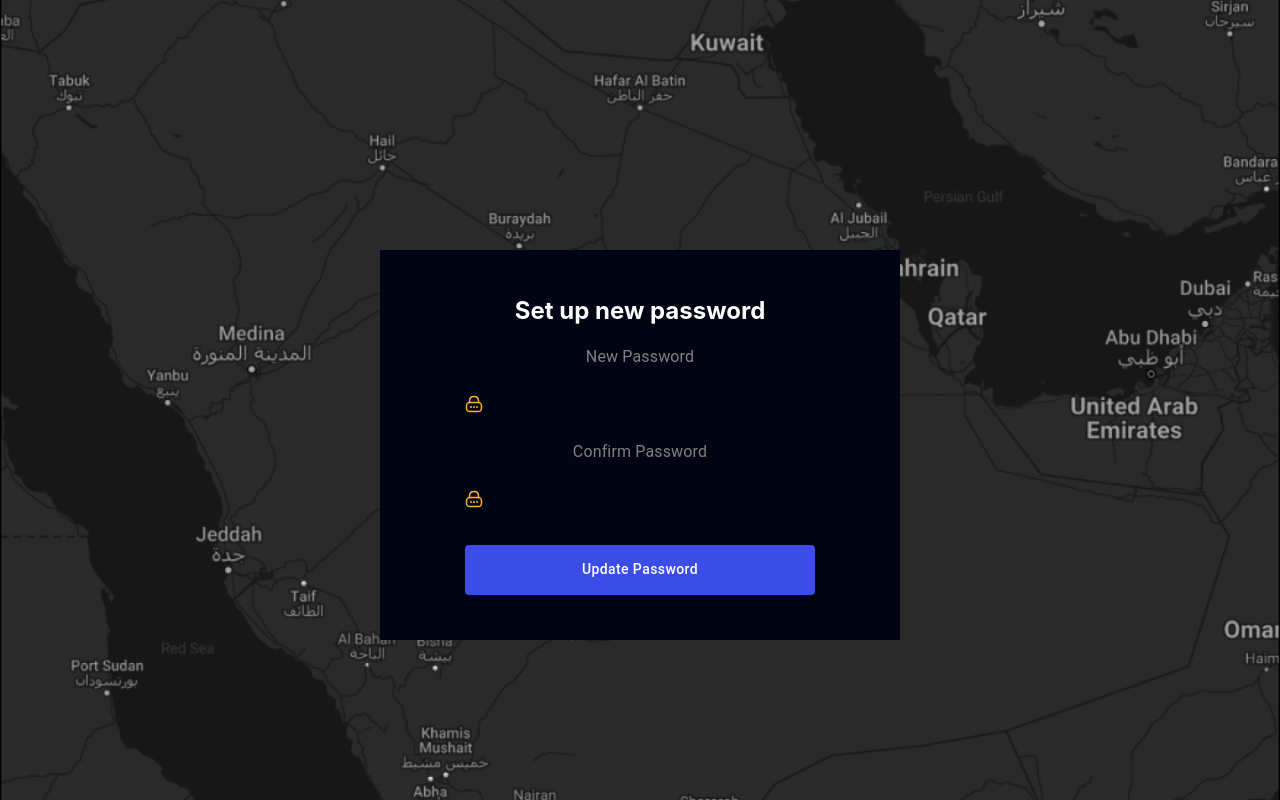
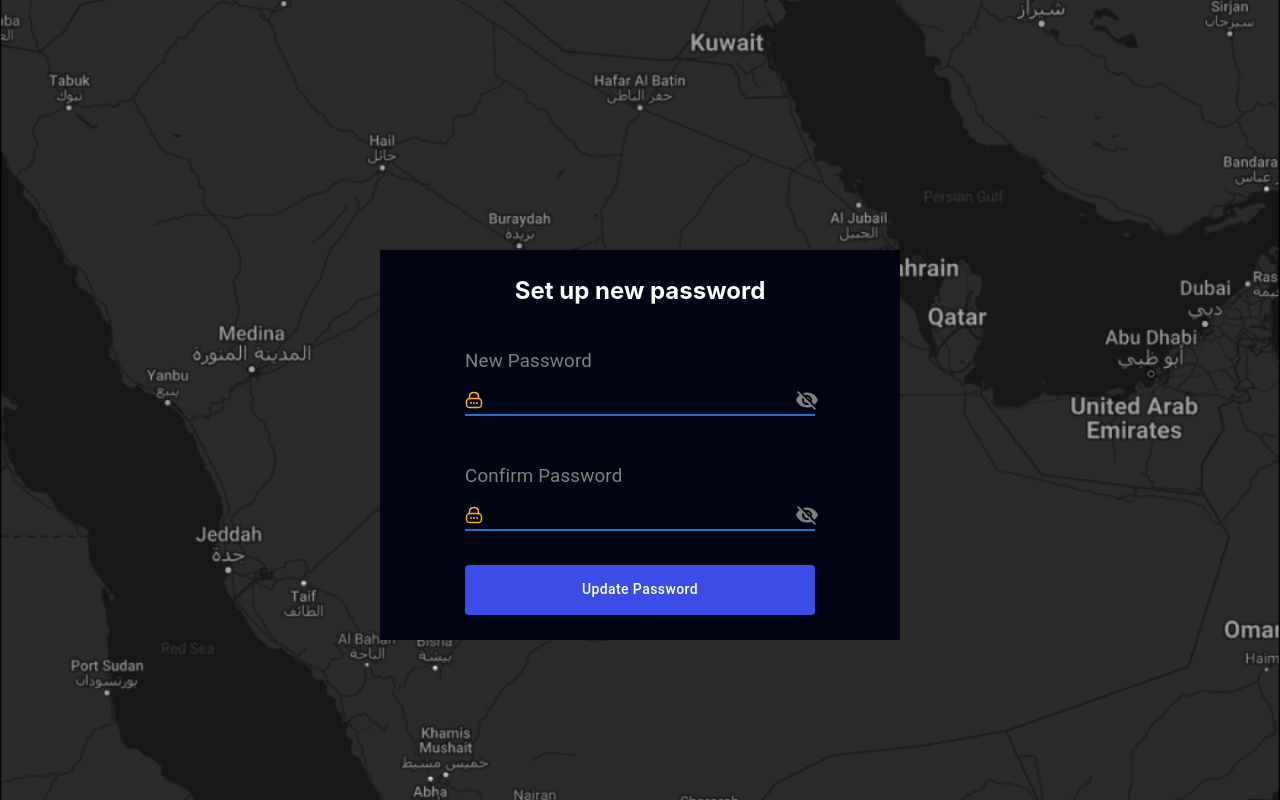
Before and after one commit to azhagu-p/location-intelligence, a React (Create React App) app: page /setnewpassword in a window 1280 px wide. Built offline with nearby package versions, Linux system fonts and the light colour scheme.

Commit message:
padding and margin adjustment

```diff
--- a/src/pages/auth/Login.js
+++ b/src/pages/auth/Login.js
@@ -13,7 +13,6 @@ import { styled, Checkbox } from "@mui/material";
 import Link from "@mui/material/Link";
 import axios from "axios";
 import { useNavigate } from "react-router-dom";
-import Input from "@mui/material/Input";
 import VisibilityOffIcon from "@mui/icons-material/VisibilityOff";
 import VisibilityIcon from "@mui/icons-material/Visibility";
 import { IconButton, TextField } from "@mui/material";
@@ -48,20 +47,6 @@ const Login = () => {
       })
       .catch((err) => console.error(err));
   };
-  const handleChange = (prop) => (event) => {
-    setValues({ ...values, [prop]: event.target.value });
-  };
-
-  const handleClickShowPassword = () => {
-    setValues({
-      ...values,
-      showPassword: !values.showPassword,
-    });
-  };
-
-  const handleMouseDownPassword = (event) => {
-    event.preventDefault();
-  };
 
   const handlePassVisibility = () => {
     setValues({
@@ -83,7 +68,7 @@ const Login = () => {
                   focused
                   fullWidth
                   sx={{ m: 3 }}
-                  type="text"
+                  type="email"
                   placeholder="Your mail"
                   variant="standard"
                   InputProps={{
@@ -139,7 +124,7 @@ const Login = () => {
                   label="Remember me"
                   control={<Checkbox value="" sx={{ color: "white" }} />}
               />
-              <Link href="#" ml={10}>
+              <Link href="/forgotpassword" ml={10}>
                 Forget Password
               </Link>
             </Box>
--- a/src/pages/auth/forgotpassword.js
+++ b/src/pages/auth/forgotpassword.js
@@ -1,17 +1,12 @@
 import React, { useState } from "react";
 import "./Login.css";
-import { Box, FormLabel } from "@mui/material";
-import Input from "@mui/material/Input";
+import { Box, TextField} from "@mui/material";
 import InputAdornment from "@mui/material/InputAdornment";
 import { Button } from "@mui/material";
 import mail from "../../assets/svg/sms.svg";
-import lock from "../../assets/svg/lock.svg";
 
-import Frame from "../../assets/svg/Frame.svg";
 import Container from "@mui/material/Container";
-import FormControlLabel from "@mui/material/FormControlLabel";
-import { styled, Checkbox } from "@mui/material";
-import Link from "@mui/material/Link";
+import { styled } from "@mui/material";
 import axios from "axios";
 import { useNavigate } from "react-router-dom";
 
@@ -54,23 +49,27 @@ const LoginIn = () => {
           </Box>
           <form onSubmit={handleSubmit}>
             <Box className="form">
-              <FormLabel style={{ color: "white" }}>
-                Enter your email address
-              </FormLabel>
-              <Input
+            <TextField
+                  label="Enter your mail address"
+                  InputLabelProps={{style: {fontSize: 25,color: "grey"}}}
+                  focused
                   fullWidth
-                placeholder="Your mail"
-                sx={{ color: "white", margin: "20px" }}
-                id="input-with-icon-adornment"
-                startAdornment={
+                  sx={{ m: 3 }}
+                  type="email"
+                  variant="standard"
+                  InputProps={{
+                    style: { color: "white", marginTop:"35px"},
+                    startAdornment: (
                         <InputAdornment position="start">
                           <img src={mail} alt="mail" />
                         </InputAdornment>
-                }
+                    ),
+                  }}
                   onChange={(e) =>
                       setValues({ ...values, email: e.target.value })
                   }
               />
+
             </Box>
 
             <LoginButton type="submit" sx={{ textTransform: "none" }}>
--- a/src/pages/auth/setnewpassword.js
+++ b/src/pages/auth/setnewpassword.js
@@ -1,7 +1,6 @@
 import React, { useState } from "react";
 import "./Login.css";
-import { Box, FormLabel } from "@mui/material";
-import Input from "@mui/material/Input";
+import { Box } from "@mui/material";
 import InputAdornment from "@mui/material/InputAdornment";
 import { Button } from "@mui/material";
 import lock from "../../assets/svg/lock.svg";
@@ -9,6 +8,9 @@ import Container from "@mui/material/Container";
 import { styled } from "@mui/material";
 import axios from "axios";
 import { useNavigate } from "react-router-dom";
+import VisibilityOffIcon from "@mui/icons-material/VisibilityOff";
+import VisibilityIcon from "@mui/icons-material/Visibility";
+import { IconButton, TextField } from "@mui/material";
 
 const LoginButton = styled(Button)(({ theme }) => ({
   marginTop: 10,
@@ -40,6 +42,12 @@ const LoginIn = () => {
       })
       .catch((err) => console.error(err));
   };
+  const handlePassVisibility = () => {
+    setValues({
+      ...values,
+      showPass: !values.showPass,
+    });
+  };
   return (
     <Container maxWidth className="container">
       <Box className="flex-container">
@@ -49,35 +57,73 @@ const LoginIn = () => {
           </Box>
           <form onSubmit={handleSubmit}>
             <Box className="form">
-              <FormLabel style={{ color: "grey" }}>New Password</FormLabel>
-              <Input
+            <TextField
+                  label="New Password"
+                  InputLabelProps={{style: {fontSize: 25,color: "grey"}}}
+                  focused
                   fullWidth
-                type="password"
-                sx={{ color: "white", margin: "20px" }}
-                id="input-with-icon-adornment"
-                startAdornment={
+                  sx={{ m: 3 }}
+                  type={values.showPass ? "text" : "password"}
+                  variant="standard"
+                  onChange={(e) => setValues({ ...values, pass: e.target.value })}
+                  InputProps={{
+                    style: { color: "white",marginTop: "35px" },
+                    startAdornment: (
                         <InputAdornment position="start">
                           <img src={lock} alt="lock" />
                         </InputAdornment>
-                }
-                onChange={(e) =>
-                  setValues({ ...values, email: e.target.value })
-                }
+                    ),
+                    endAdornment: (
+                        <InputAdornment position="end">
+                          <IconButton
+                              onClick={handlePassVisibility}
+                              aria-label="toggle password"
+                              edge="end"
+                              sx={{ color: "grey" }}
+                          >
+                            {values.showPass ? (
+                                <VisibilityIcon />
+                            ) : (
+                                <VisibilityOffIcon />
+                            )}
+                          </IconButton>
+                        </InputAdornment>
+                    ),
+                  }}
               />
-              <FormLabel style={{ color: "grey" }}>Confirm Password</FormLabel>
-              <Input
+              <TextField
+                  label="Confirm Password"
+                  InputLabelProps={{style: {fontSize: 25,color: "grey"}}}
+                  focused
                   fullWidth
-                type="password"
-                sx={{ color: "white", margin: "20px" }}
-                id="input-with-icon-adornment"
-                startAdornment={
+                  sx={{ m: 3 }}
+                  type={values.showPass ? "text" : "password"}
+                  variant="standard"
+                  onChange={(e) => setValues({ ...values, pass: e.target.value })}
+                  InputProps={{
+                    style: { color: "white", borderBlockColor: "white",marginTop: "35px" },
+                    startAdornment: (
                         <InputAdornment position="start">
                           <img src={lock} alt="lock" />
                         </InputAdornment>
-                }
-                onChange={(e) =>
-                  setValues({ ...values, email: e.target.value })
-                }
+                    ),
+                    endAdornment: (
+                        <InputAdornment position="end">
+                          <IconButton
+                              onClick={handlePassVisibility}
+                              aria-label="toggle password"
+                              edge="end"
+                              sx={{ color: "grey" }}
+                          >
+                            {values.showPass ? (
+                                <VisibilityIcon />
+                            ) : (
+                                <VisibilityOffIcon />
+                            )}
+                          </IconButton>
+                        </InputAdornment>
+                    ),
+                  }}
               />
             </Box>
 
```
Lines whose indentation alone changed are shown as unchanged.
